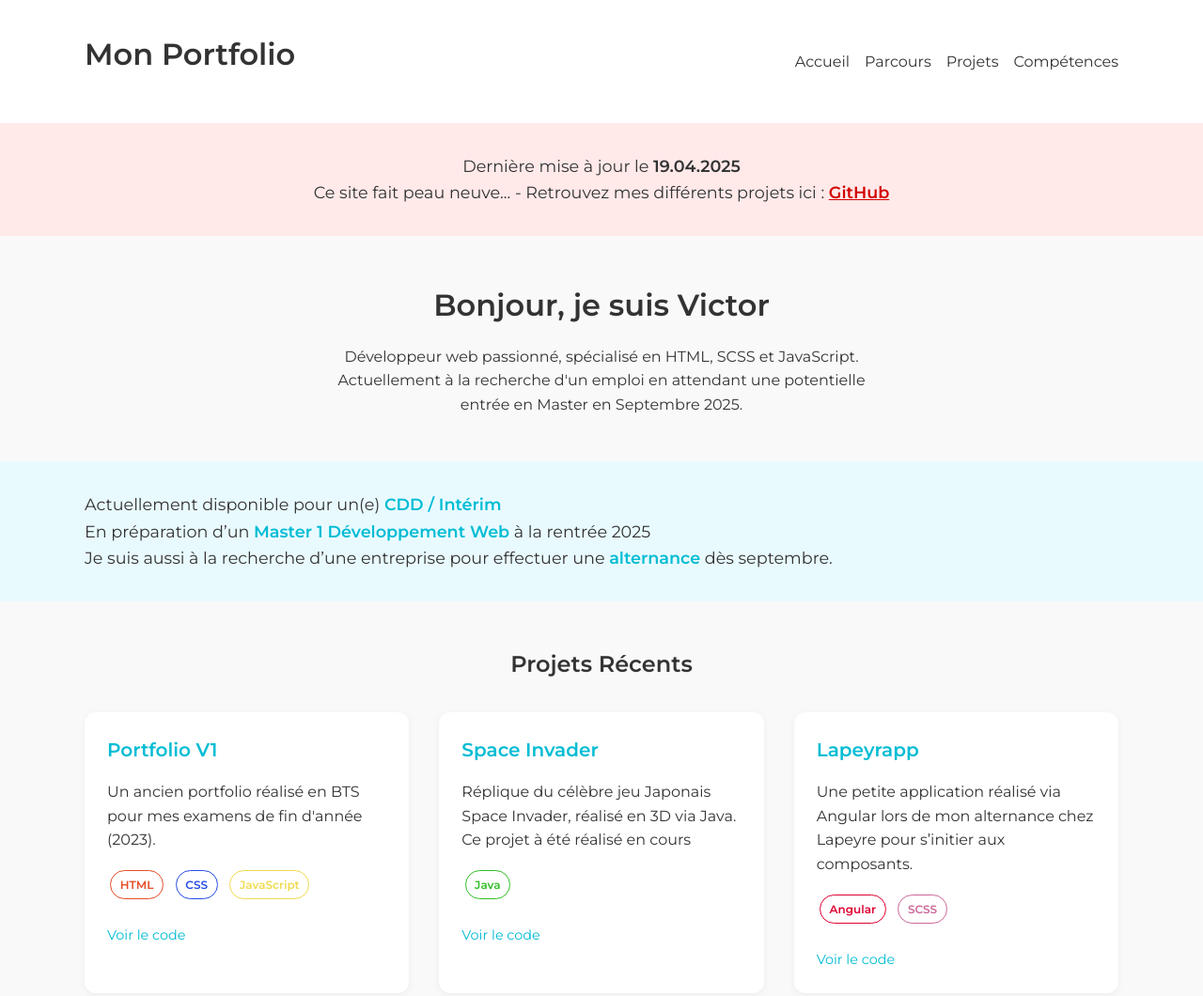
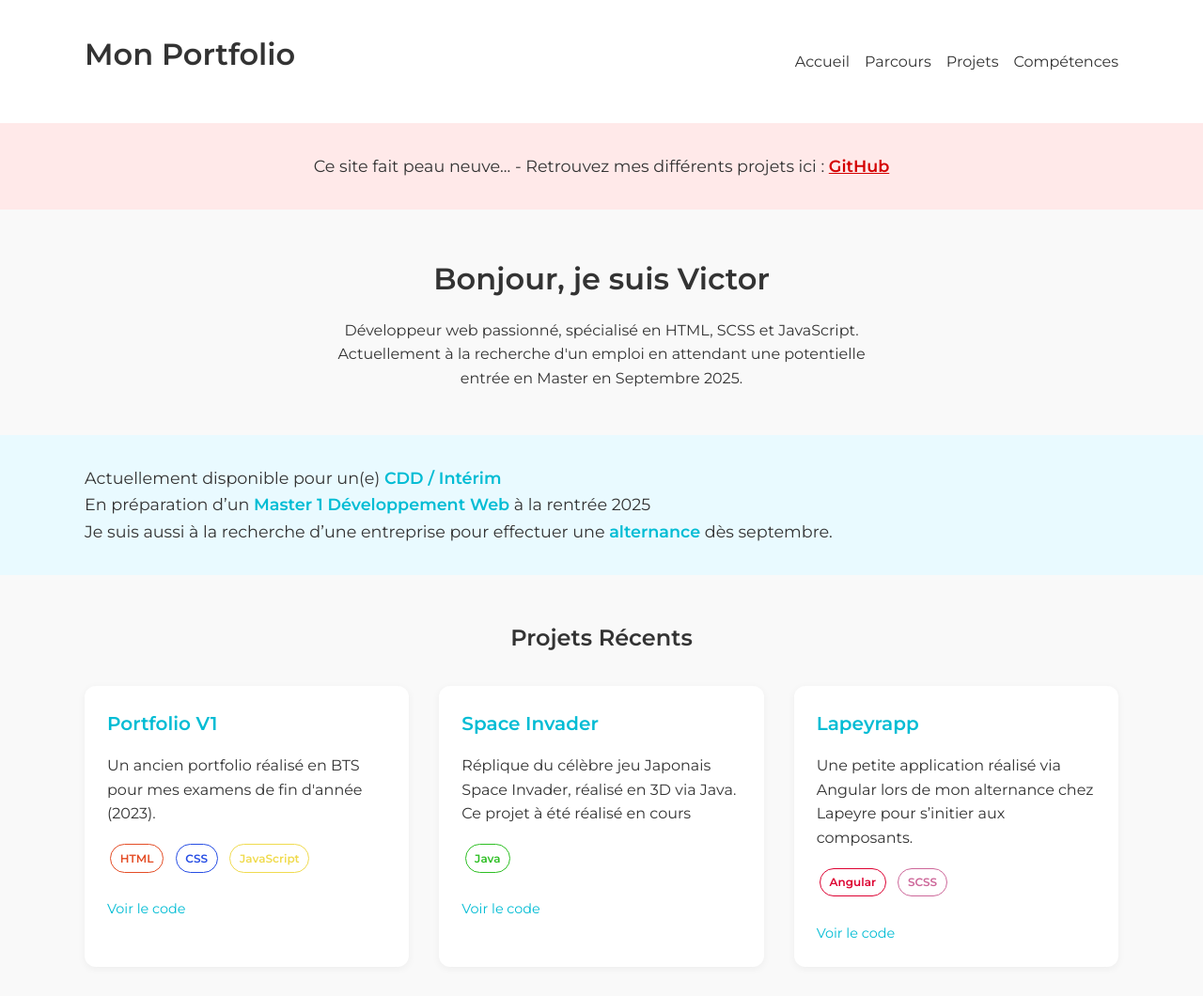
Before and after one commit to Victor-CHRTM/Portfolio, a plain HTML site: page index.html in a window 1280 px wide. Shown: the top 1060 px of the page at 94% size. Drawn offline with Linux system fonts and the light colour scheme.

Commit message:
Update index.html

```diff
--- a/index.html
+++ b/index.html
@@ -26,7 +26,6 @@
   <section class="current-status-error">
     <div class="container">
       <p>
-          Dernière mise à jour le <strong>19.04.2025</strong><br>
         Ce site fait peau neuve... -
         Retrouvez mes différents projets ici : <a href="https://github.com/Victor-CHRTM" target="_blank"><strong>GitHub</strong></a>
       </p>
```
